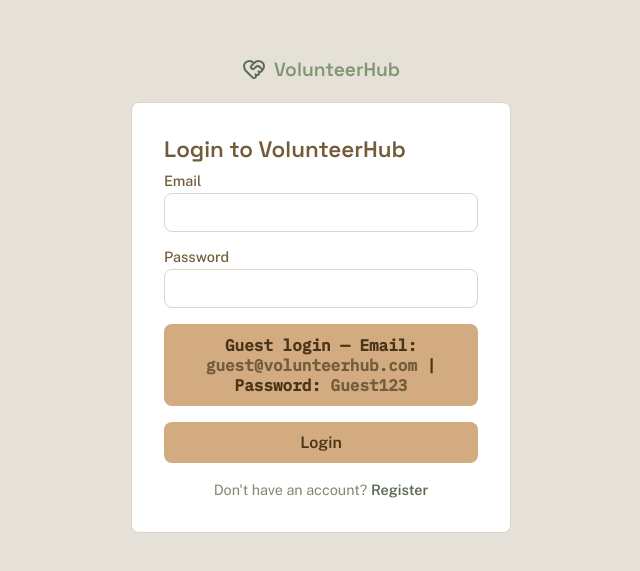
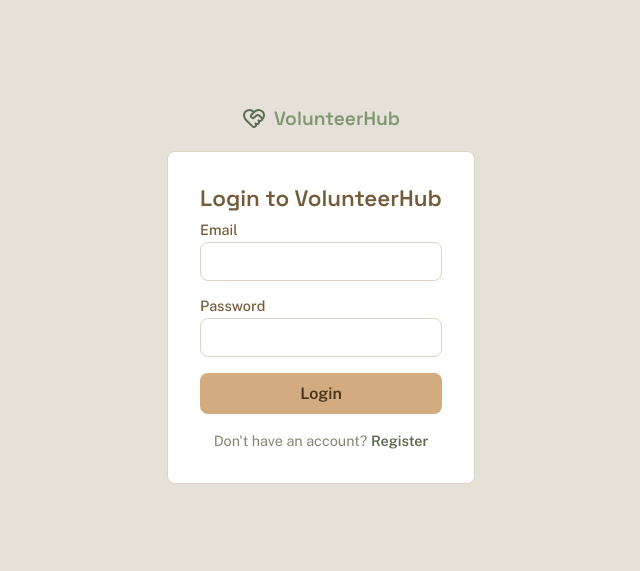
Before and after one commit to Munaafifah/VolunteerHub, a React (Vite) app in the folder frontend/: page /login in a window 1280 px wide. Shown: the part 105-676 px from the top of the page, without its empty margins (319-959 px from the left). Built offline with nearby package versions, Linux system fonts and the light colour scheme; no server answers.

Commit message:
Revert "Guest"
This reverts commit 8f091850fdc7b5fb609a9728bc5f96c6e313ed45.

```diff
--- a/frontend/src/pages/LoginPage.jsx
+++ b/frontend/src/pages/LoginPage.jsx
@@ -15,14 +15,6 @@ export default function LoginPage() {
   const location = useLocation();
 
   const from = location.state?.from?.pathname || "/activities";
-
-  const GUEST_EMAIL = "guest@volunteerhub.com";
-  const GUEST_PASSWORD = "Guest123";
-
-  function fillGuestCredentials() {
-    setEmail(GUEST_EMAIL);
-    setPassword(GUEST_PASSWORD);
-  }
 
   async function handleSubmit(event) {
     event.preventDefault();
@@ -73,10 +65,6 @@ export default function LoginPage() {
 
             {error && <p className="auth-error" role="alert">{error}</p>}
 
-            <button type="button" className="seeded-hint" onClick={fillGuestCredentials}>
-              Guest login — Email: <strong>{GUEST_EMAIL}</strong> | Password: <strong>{GUEST_PASSWORD}</strong>
-            </button>
-
             <button type="submit" disabled={loading}>
               {loading ? "Logging in..." : "Login"}
             </button>
--- a/frontend/src/styles/auth.css
+++ b/frontend/src/styles/auth.css
@@ -108,24 +108,14 @@
 }
 
 .seeded-hint {
-  display: block;
-  width: 100%;
-  margin-bottom: 16px;
-  padding: 10px 14px;
-  border: 1px solid var(--color-chai);
-  border-radius: var(--radius);
-  background: #FBF3E7;
+  margin-top: 20px;
+  padding-top: 16px;
+  border-top: 1px solid var(--color-border);
   font-size: 0.8rem;
+  color: var(--color-text-muted);
   font-family: var(--font-mono);
-  color: var(--color-text-muted);
-  text-align: center;
-  cursor: pointer;
 }
 
-.seeded-hint:hover {
-  background: #F5E8D3;
+.seeded-hint p {
+  margin: 4px 0;
 }
-
-.seeded-hint strong {
-  color: var(--color-text);
-}
```
Also changed, not shown: 1 other file (tests, documents, lock files or other folders).
